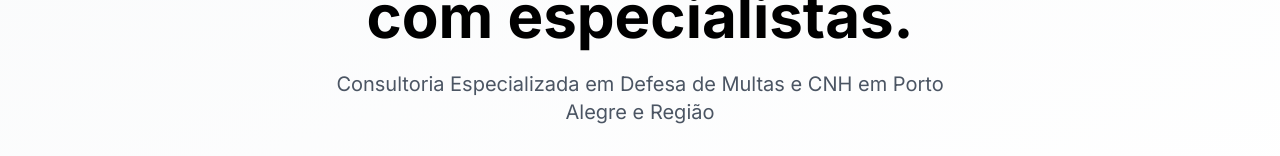
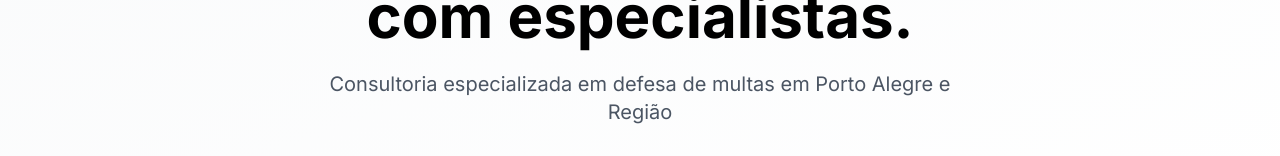
Before and after one commit to brendonalcantara97/multa-lead-flow, a React (Vite) app: page / in a window 1280 px wide. Shown: the part 230-386 px from the top of the page. Built offline with nearby package versions, Linux system fonts and the light colour scheme.

Commit message:
Visual edit in Lovable
Edited UI in Lovable

```diff
--- a/src/pages/Index.tsx
+++ b/src/pages/Index.tsx
@@ -377,7 +377,7 @@ const Index = () => {
             <span className="text-orange-500">Exerça seu direito</span> de defesa<br />
             com especialistas.
           </h1>
-          <p className="text-xl text-gray-600 mb-8 max-w-2xl mx-auto">Consultoria Especializada em Defesa de Multas e CNH em Porto Alegre e Região</p>
+          <p className="text-xl text-gray-600 mb-8 max-w-2xl mx-auto">Consultoria especializada em defesa de multas em Porto Alegre e Região</p>
           <Button onClick={scrollToForm} className="bg-orange-500 hover:bg-orange-600 text-white text-lg px-8 py-4 rounded-lg shadow-lg transform hover:scale-105 transition-all duration-200">
             Fazer minha análise gratuita
           </Button>
```
